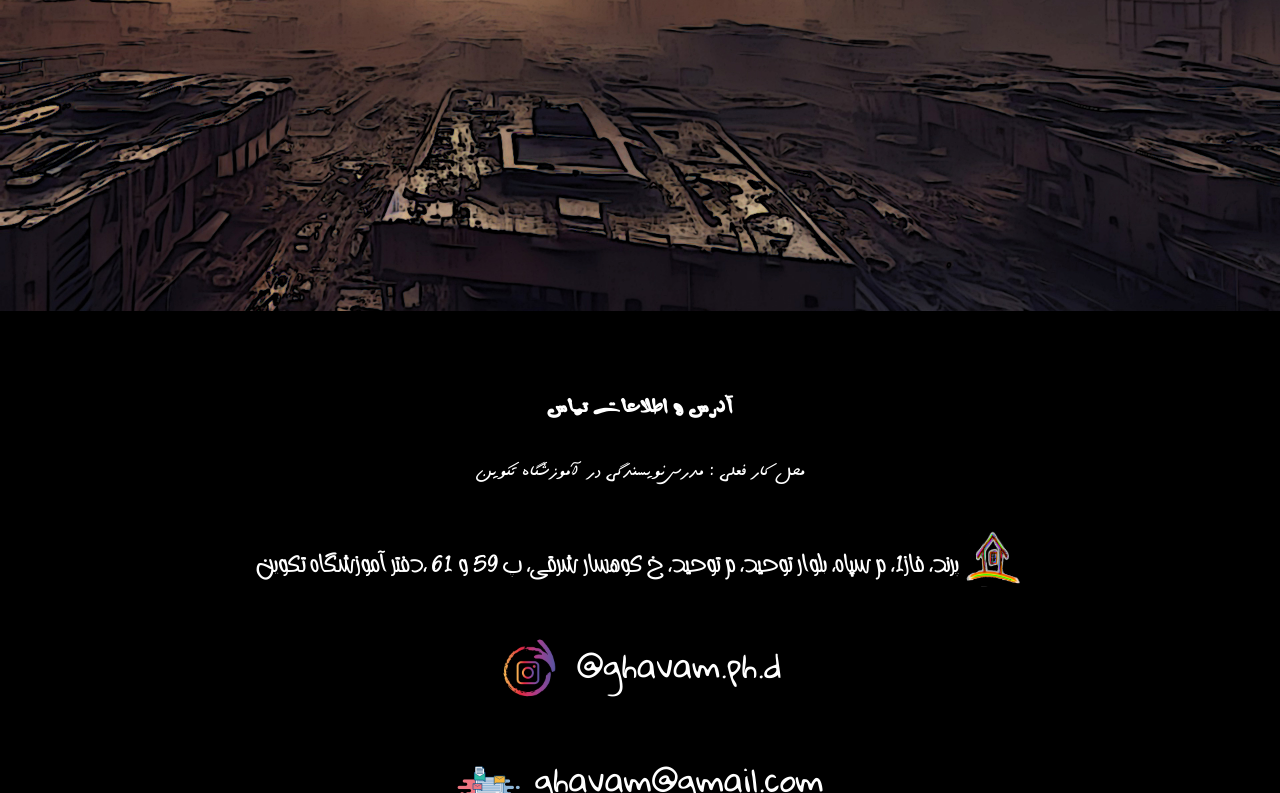
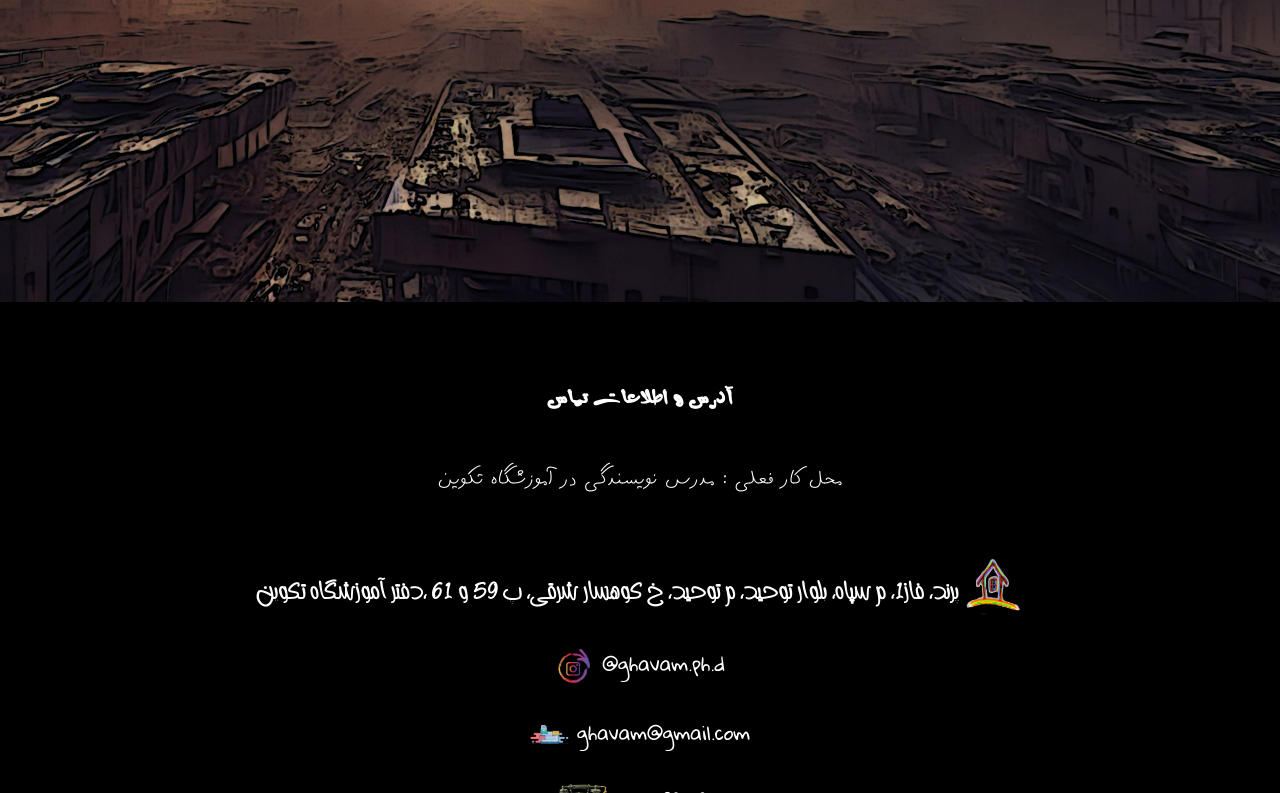
Before and after one commit to seyedghavam-hashemi/ghavam, a plain HTML site: page index.html in a window 1280 px wide. Shown: the part 4550-5343 px from the top of the page. Drawn offline with Linux system fonts and the light colour scheme; a web font is replaced by a local one.

Commit message:
fonts.css

```diff
--- a/fonts/fonts.css
+++ b/fonts/fonts.css
@@ -303,8 +303,8 @@
 .blue_moblie_font{
   font-family: Caveat-VariableFont_wght;
   color:#15b8ba;
-  font-size: 1.5em;
-  line-height: 1.5em;
+  font-size: 1em;
+  line-height: 1em;
   position: relative;
   font-weight: 900;
 
@@ -328,8 +328,8 @@
 .phone-logo-font{
   font-family: Caveat-VariableFont_wght;
   color:#351a13;
-  font-size: 1.5em;
-  line-height: 1.5em;
+  font-size: 1em;
+  line-height: 1em;
   font-weight: bolder;
   position: relative;
   top:-1em;
@@ -363,14 +363,14 @@
   font-weight: 900;
 }
 .kh_p1{
-   font-family:  Mj_Ghalam-1_0;
+   font-family:  persian-badkht1;
   color:#000;
   font-size: 1.5em;
 }
 .kh_p2{
-  font-family:  Mj_Ghalam-1_0;
+  font-family:  persian-badkht1;
  color:#fff;
- font-size: 1.5em;
+ font-size: 2.5em;
 }
 
 .h2_tamas{
@@ -388,7 +388,7 @@
 .p_tamas_en{
   font-family:GloriaHallelujah-Regular;
   color:#fff;
-  font-size: 2em;
+  font-size: 1.2em;
 
 }
 
```
